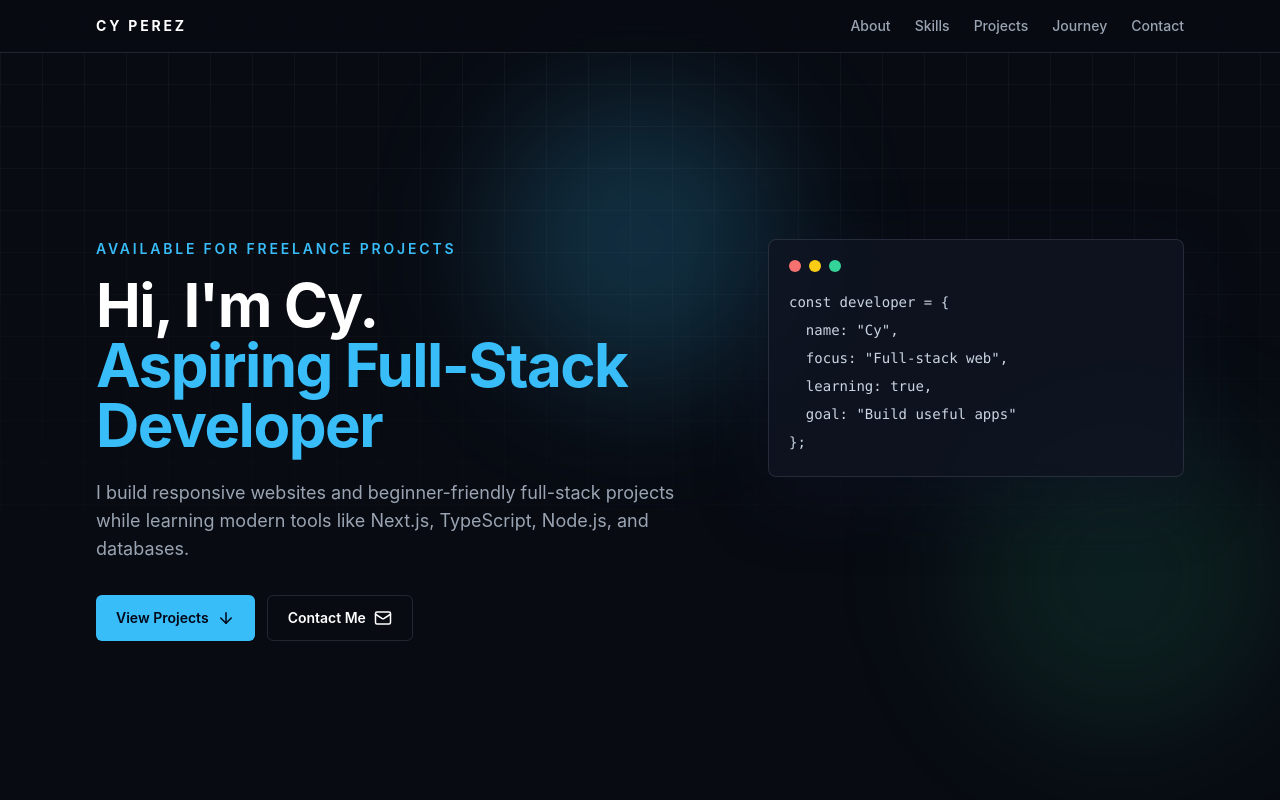
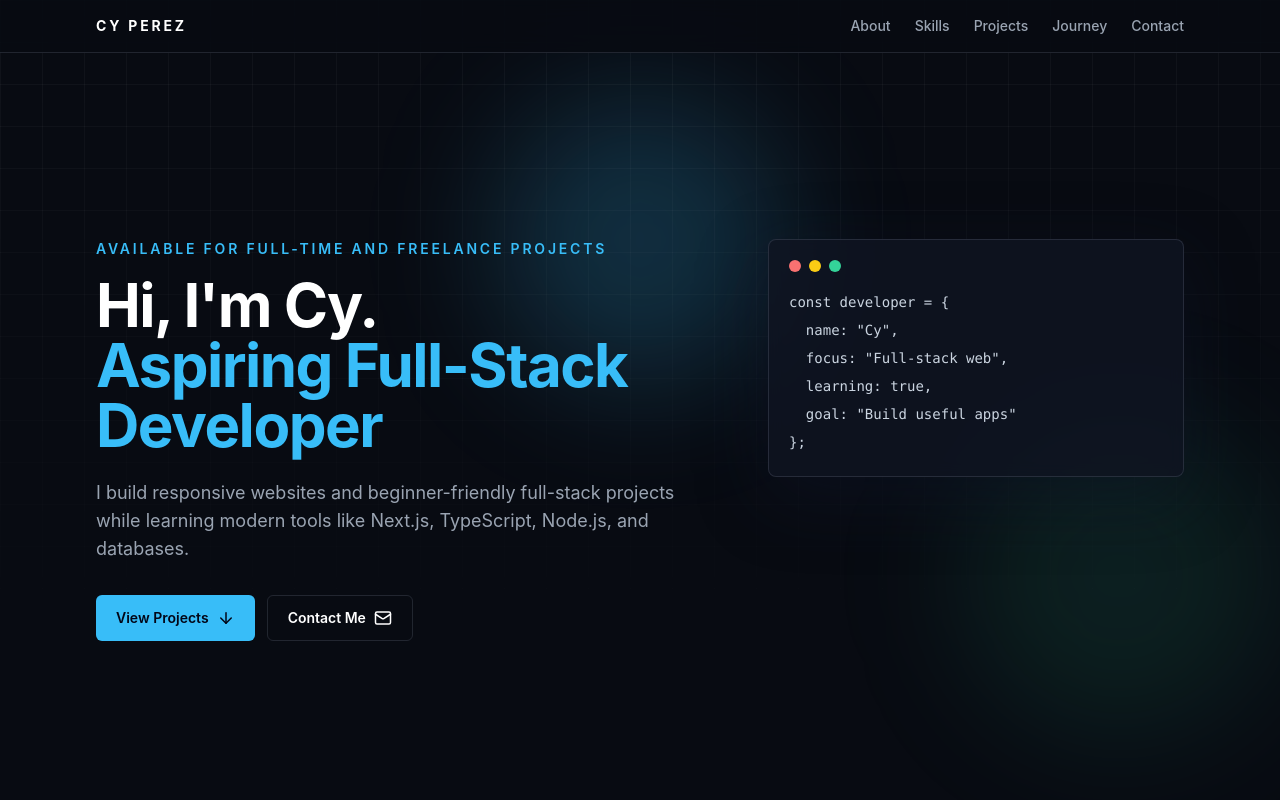
Before and after one commit to cyrsjhnprz/CyPortfolio, a Next.js app: page / in a window 1280 px wide. Shown: the top 800 px of the page. Built offline with nearby package versions, Linux system fonts and the light colour scheme.

Commit message:
Updated hero

```diff
--- a/src/components/Hero.tsx
+++ b/src/components/Hero.tsx
@@ -25,7 +25,7 @@ export function Hero() {
           className="max-w-3xl"
         >
           <p className="mb-4 text-sm font-semibold uppercase tracking-[0.2em] text-accent">
-            Available for freelance projects
+            Available for full-time and freelance projects
           </p>
           <h1
             id="hero-title"
```
